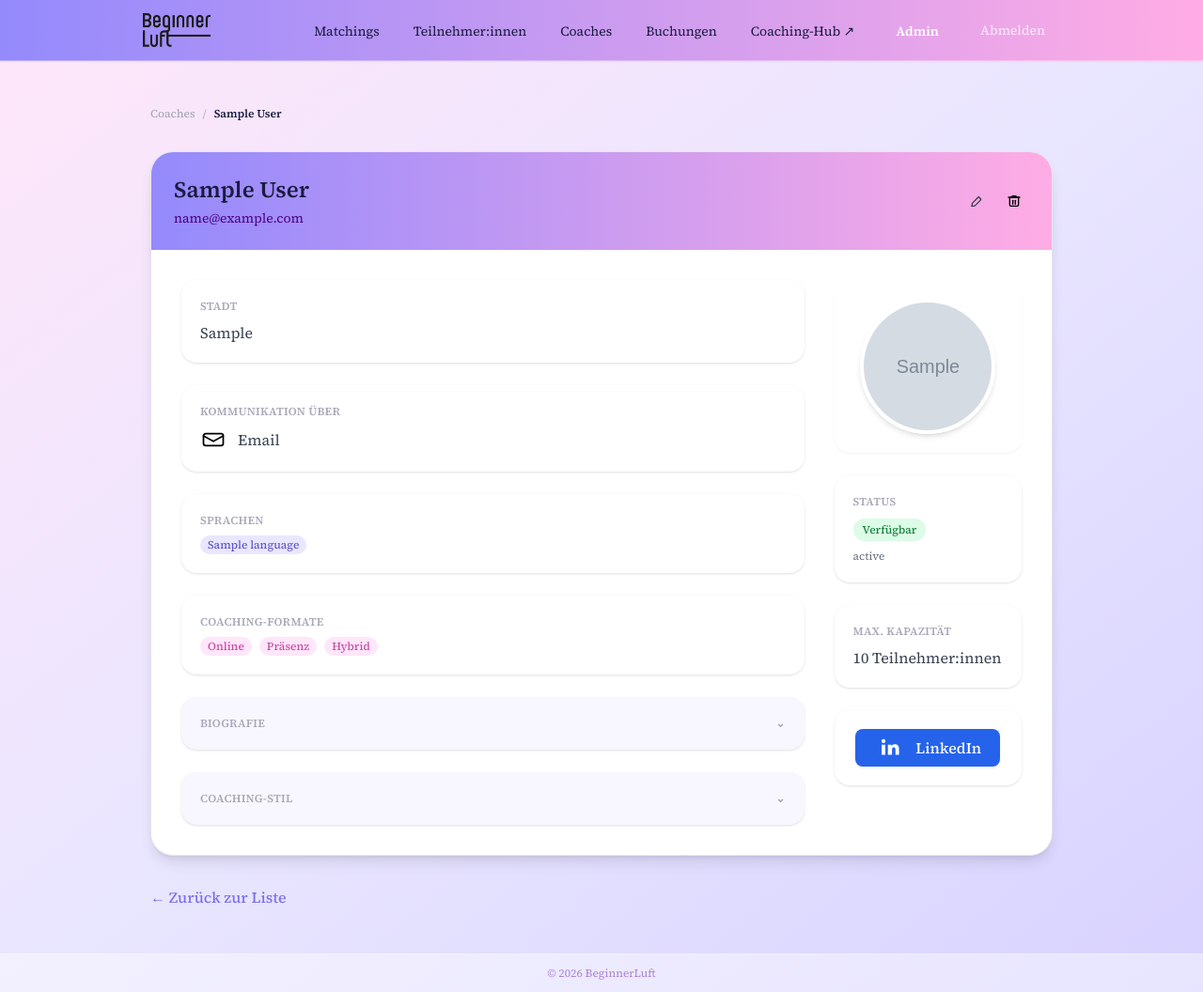
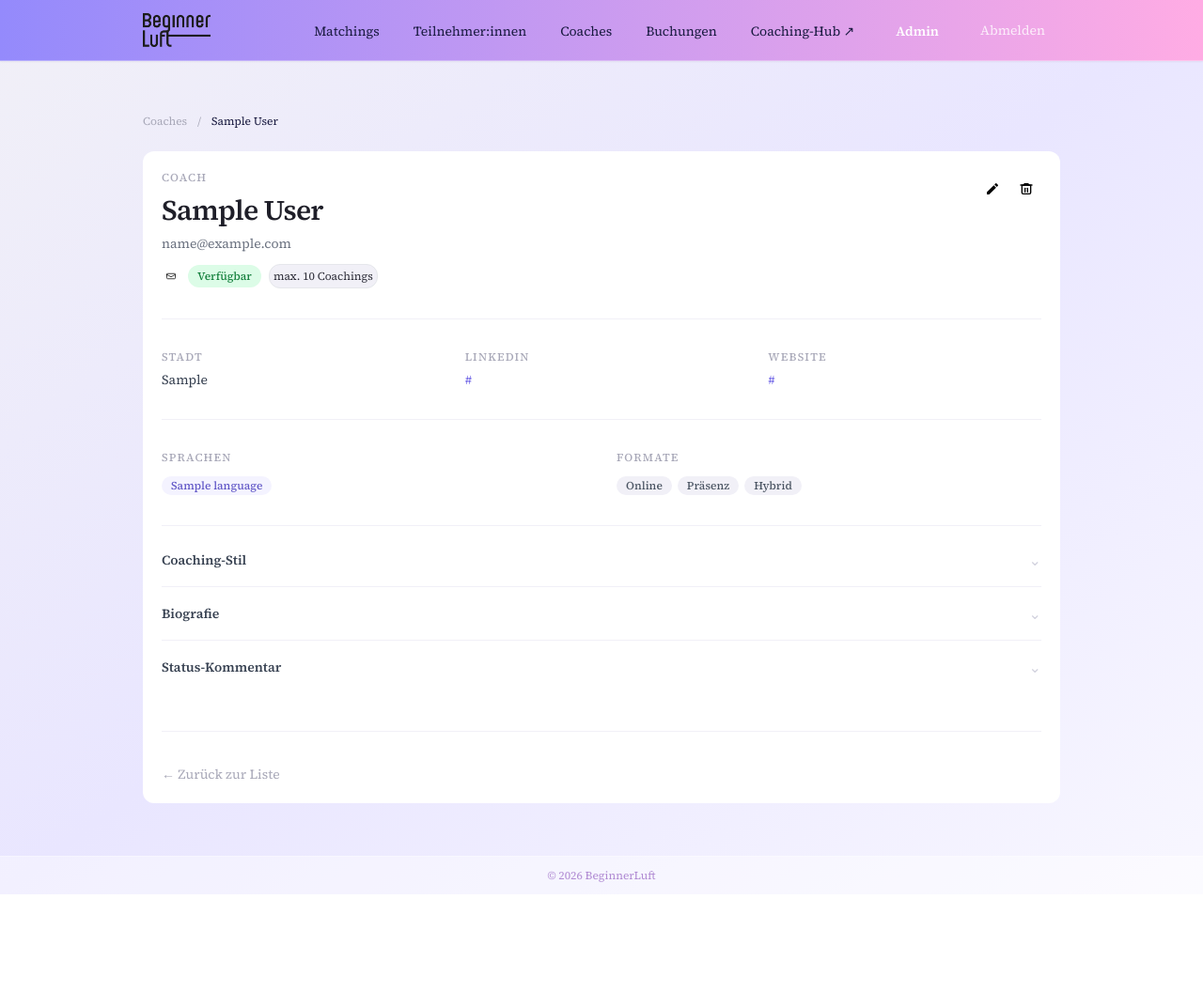
Before and after one commit to neptunhiker/bl-matching-app, a Django app: page /profiles/coaches/00000000-0000-0000-0000-000000000001/ in a window 1280 px wide. Shown: the whole page at 94% size. After the commit the page ends 952 px from the top, so only its background shows below. Run offline with Django 4.2, Linux system fonts and the light colour scheme; a user stored in the database is signed in; tables that the repository leaves empty hold one stand-in row (values such as "Sample post"); grey boxes marked "Sample" are stand-in pictures; style sheets or scripts are compiled from the project's sources; parts of the project's set-up code (start-up, migrations or seed data) failed here and were passed over.

Commit message:
Refactor the design with a large overhaul

```diff
--- a/bookings/templates/bookings/calendly_bookings_list.html
+++ b/bookings/templates/bookings/calendly_bookings_list.html
@@ -6,7 +6,7 @@
 {% block body %}
 <div class="max-w-5xl mx-auto px-4 py-10">
 	<div class="mb-8">
-		<h1 class="text-3xl font-bold text-purple-950">Calendly Buchungen</h1>
+		<h1 class="text-2xl sm:text-3xl font-semibold ">Calendly Buchungen</h1>
 		<p class="text-sm text-purple-700/70 mt-1">
 			{{ bookings|length }} Eintrag{{ bookings|length|pluralize:",e" }}
 		</p>
--- a/emails/templates/emails/intro_call_info_to_participant.html
+++ b/emails/templates/emails/intro_call_info_to_participant.html
@@ -12,13 +12,11 @@ Gute Neuigkeiten, {{ participant.first_name }}!
 
 <p style="margin-top:16px;">
 Wir haben einen passenden Coach für dein Coaching gefunden:
-<strong>{{ coach.full_name }}</strong>.
+<strong>{{ coach.full_name }}</strong>. {% if coach.website_url %} <a href="{{ coach.website_url }}" target="_blank" rel="noopener noreferrer">Hier</a> kannst du mehr über {{ coach.first_name }} erfahren.{% endif %}
 </p>
 
 <p style="margin-top:16px;">
-{{ coach.first_name }} wird sich in Kürze bei dir melden, um ein kurzes
-Kennenlerngespräch zu vereinbaren. In diesem Gespräch könnt ihr euch
-gegenseitig kennenlernen und über deine Coaching-Ziele sprechen.
+{{ coach.first_name }} wird sich in Kürze bei dir melden, um ein kurzes Kennenlerngespräch zu vereinbaren. In diesem Gespräch könnt ihr euch gegenseitig kennenlernen und über deine Coaching-Ziele sprechen.
 </p>
 
 <p style="margin-top:16px;">
--- a/profiles/forms.py
+++ b/profiles/forms.py
@@ -51,6 +51,7 @@ class CoachForm(forms.ModelForm):
             'bio',
             'coaching_style',
             'linkedin_url',
+            'website_url',
             'profile_photo',
             'coaching_format_online',
             'coaching_format_presence',
--- a/profiles/models.py
+++ b/profiles/models.py
@@ -48,6 +48,7 @@ class Coach(models.Model):
     bio = models.TextField(blank=True, verbose_name='Biografie')
     coaching_style = models.TextField(blank=True, verbose_name='Coaching-Stil', help_text='Coaching-Stil')
     linkedin_url = models.URLField(blank=True, verbose_name='LinkedIn Profil')
+    website_url = models.URLField(blank=True, verbose_name='BeginnerLuft Website Profil')
     profile_photo = models.ImageField(upload_to='coach_photos/', blank=True, null=True, verbose_name='Profilfoto')
 
     coaching_format_online = models.BooleanField(default=False, verbose_name='Online')
--- a/profiles/templates/profiles/coach_detail.html
+++ b/profiles/templates/profiles/coach_detail.html
@@ -5,150 +5,34 @@
 {% block title %}{{ coach.full_name }} – Coach{% endblock %}
 
 {% block body %}
-<div class="max-w-5xl mx-auto px-4 sm:px-8 py-12">
-  <nav class="text-xs text-neutral-400 mb-8 flex items-center">
-    <a href="{% url 'coach_list' %}" class="hover:text-primary-500 transition-colors font-medium">Coaches</a>
+{% include "components/_layout.html" with layout_mode="start" layout_outer_class="max-w-5xl mx-auto px-4 sm:px-6 py-10 sm:py-14" %}
+
+  {# Breadcrumb #}
+  <nav class="text-xs text-neutral-400 mb-6">
+    <a href="{% url 'coach_list' %}" class="hover:text-primary-500 transition-colors">Coaches</a>
     <span class="mx-2">/</span>
-    <span class="text-tertiary-700 font-semibold">{{ coach.full_name }}</span>
+    <span class="text-tertiary-700">{{ coach.full_name }}</span>
   </nav>
+<div class="bg-white p-5 rounded-xl">
 
-  <div class="bg-white rounded-3xl shadow-lg border border-neutral-200 overflow-hidden">
-    <!-- HEADER -->
-    <div class="bg-bl-gradient px-6 py-6 flex items-center justify-between">
+  {# Page header #}
+  <div class="flex flex-col sm:flex-row sm:items-start sm:justify-between gap-4 pb-8 border-b border-neutral-100 ">
     <div>
-        <h1 class="text-2xl font-semibold text-tertiary-700">{{ coach.full_name }}</h1>
-        <p class="text-sm text-tertiary-600 mt-1">{{ coach.email }}</p>
-      </div>
-      {% if request.user.is_staff %}
-      <div class="flex gap-2">
-        <a href="{% url 'coach_update' coach.pk %}?next={{ request.GET.next|default:request.path }}"
-           class="inline-flex items-center justify-center w-8 h-8 rounded-md text-neutral-700 hover:bg-neutral-100 transition-colors"
-           aria-label="Bearbeiten">
-          <svg xmlns="http://www.w3.org/2000/svg" class="h-4 w-4" fill="none"
-               viewBox="0 0 24 24" stroke="currentColor" stroke-width="2">
-            <path stroke-linecap="round" stroke-linejoin="round"
-                  d="M15.232 5.232l3.536 3.536M4 20h4.586a1 1 0 00.707-.293l9.414-9.414a1 1 0 000-1.414L16.121 6.12a1 1 0 00-1.414 0L5.293 15.535A1 1 0 005 16.243V20z"/>
-          </svg>
-        </a>
-        <a href="{% url 'coach_delete' coach.pk %}?next={{ request.GET.next|default:request.path }}"
-           class="inline-flex items-center justify-center w-8 h-8 rounded-md text-red-600 hover:bg-red-50 transition-colors"
-           aria-label="Löschen">
-          <img src="{% static 'icons/delete.svg' %}" alt="Löschen" class="h-4 w-4"/>
-        </a>
-      </div>
+      <p class="text-xs font-medium uppercase tracking-widest text-neutral-400 mb-2">Coach</p>
+      <h1 class="text-3xl font-semibold tracking-tight text-neutral-900 leading-tight">
+        {{ coach.full_name }}
+      </h1>
+      <p class="mt-1.5 text-sm text-neutral-500">{{ coach.email }}</p>
+      <div class="mt-3 flex flex-wrap items-center gap-2">
+      {% if coach.preferred_communication_channel == 'slack' %}
+          <span class="inline-flex h-5 w-5 items-center justify-center rounded " aria-label="Slack" title="Bevorzugt Slack">
+            <img src="{% static 'icons/slack.svg' %}" alt="Slack" class="h-3 w-3" />
+          </span>
+        {% else %}
+          <span class="inline-flex h-5 w-5 items-center justify-center rounded " aria-label="E-Mail" title="Bevorzugt E-Mail">
+            <img src="{% static 'icons/envelope.svg' %}" alt="E-Mail" class="h-3 w-3" />
+          </span>
         {% endif %}
-    </div>
-
-    <!-- MAIN GRID -->
-    <div class="px-8 py-8 grid grid-cols-1 md:grid-cols-4 gap-8">
-      <!-- MAIN CONTENT -->
-      <div class="md:col-span-3 space-y-6">
-        <!-- CITY -->
-        <div class="rounded-2xl p-5 shadow">
-          <p class="text-xs font-semibold uppercase tracking-wide text-neutral-400 mb-2">Stadt</p>
-          <p class="text-base text-neutral-700">
-            {% if coach.city %}{{ coach.city }}{% else %}<span class="italic text-neutral-400">–</span>{% endif %}
-          </p>
-        </div>
-
-        <!-- COMMUNICATION -->
-        <div class="rounded-2xl p-5 shadow">
-          <p class="text-xs font-semibold uppercase tracking-wide text-neutral-400 mb-2">Kommunikation über</p>
-          <div class="flex items-center gap-3">
-            {% if coach.preferred_communication_channel == 'slack' %}
-              <img src="{% static 'icons/slack.svg' %}" alt="Slack" class="h-7 w-7"/>
-            {% else %}
-              <img src="{% static 'icons/envelope.svg' %}" alt="Email" class="h-7 w-7"/>
-            {% endif %}
-            <p class="text-base text-neutral-700">
-              {{ coach.get_preferred_communication_channel_display }}
-            </p>
-          </div>
-        </div>
-
-        <!-- LANGUAGES -->
-        <div class="rounded-2xl p-5 shadow">
-          <p class="text-xs font-semibold uppercase tracking-wide text-neutral-400 mb-2">Sprachen</p>
-          {% if coach.languages.all %}
-          <div class="flex flex-wrap gap-2">
-            {% for lang in coach.languages.all %}
-            {% include "components/_badge.html" with badge_text=lang.name badge_variant="primary" badge_size="sm" %}
-            {% endfor %}
-          </div>
-          {% else %}
-          <p class="text-base text-neutral-400 italic">–</p>
-          {% endif %}
-        </div>
-
-        <!-- COACHING FORMATS -->
-        <div class="rounded-2xl p-5 shadow">
-          <p class="text-xs font-semibold uppercase tracking-wide text-neutral-400 mb-2">Coaching-Formate</p>
-          <div class="flex flex-wrap gap-2">
-            {% if coach.coaching_format_online %}
-            {% include "components/_badge.html" with badge_text="Online" badge_variant="secondary" badge_size="sm" %}
-            {% endif %}
-            {% if coach.coaching_format_presence %}
-            {% include "components/_badge.html" with badge_text="Präsenz" badge_variant="secondary" badge_size="sm" %}
-            {% endif %}
-            {% if coach.coaching_format_hybrid %}
-            {% include "components/_badge.html" with badge_text="Hybrid" badge_variant="secondary" badge_size="sm" %}
-            {% endif %}
-          </div>
-        </div>
-
-        <!-- BIO -->
-        {% if coach.bio %}
-        <details class="bg-neutral-50 rounded-2xl p-5 shadow group">
-          <summary class="cursor-pointer text-xs font-semibold uppercase tracking-wide text-neutral-400 flex justify-between items-center">
-            Biografie
-            <span class="text-xs text-neutral-400 group-open:rotate-180 transition">⌄</span>
-          </summary>
-          <p class="mt-3 text-base text-neutral-700 leading-relaxed whitespace-pre-line">
-            {{ coach.bio }}
-          </p>
-        </details>
-        {% endif %}
-
-        <!-- COACHING STYLE -->
-        {% if coach.coaching_style %}
-        <details class="bg-neutral-50 rounded-2xl p-5 shadow group">
-          <summary class="cursor-pointer text-xs font-semibold uppercase tracking-wide text-neutral-400 flex justify-between items-center">
-            Coaching-Stil
-            <span class="text-xs text-neutral-400 group-open:rotate-180 transition">⌄</span>
-          </summary>
-          <p class="mt-3 text-base text-neutral-700 leading-relaxed whitespace-pre-line">
-            {{ coach.coaching_style }}
-          </p>
-        </details>
-        {% endif %}
-      </div>
-
-      <!-- SIDEBAR -->
-      <div class="space-y-6">
-        <!-- PROFILE PHOTO -->
-        <div class="rounded-2xl p-5 text-center shadow-sm">
-          {% if coach.profile_photo %}
-            <img src="{{ coach.profile_photo.url }}"
-                 alt="{{ coach.full_name }}"
-                 class="mx-auto w-36 h-36 rounded-full object-cover shadow-md border-4 border-white">
-          {% else %}
-            <div class="mx-auto w-36 h-36 rounded-full bg-neutral-200 flex items-center justify-center shadow-md border-4 border-white">
-              <svg xmlns="http://www.w3.org/2000/svg"
-                   viewBox="0 0 24 24"
-                   fill="currentColor"
-                   class="w-16 h-16 text-neutral-400">
-                <path fill-rule="evenodd"
-                  d="M12 2a5 5 0 100 10 5 5 0 000-10zm-7 18a7 7 0 1114 0H5z"
-                  clip-rule="evenodd"/>
-              </svg>
-            </div>
-          {% endif %}
-        </div>
-
-        <!-- STATUS -->
-        <div class="rounded-2xl p-5 shadow">
-          <p class="text-xs font-semibold uppercase tracking-wide text-neutral-400 mb-2">Status</p>
-          {% if coach.status %}
         {% if coach.status == 'available' %}
           {% include "components/_badge.html" with badge_text=coach.get_status_display badge_variant="success" %}
         {% elif coach.status == 'inactive' %}
@@ -158,50 +42,141 @@
         {% else %}
           {% include "components/_badge.html" with badge_text=coach.get_status_display badge_variant="neutral" %}
         {% endif %}
+        {% if coach.maximum_capacity %}
+          <span class="text-xs bg-neutral-100 border rounded-xl p-1">max. {{ coach.maximum_capacity }} Coachings</span>
         {% endif %}
-          {% if coach.status_notes %}
-          <p class="mt-2 text-xs text-neutral-500">
-            {{ coach.status_notes }}
-          </p>
+
+      </div>
+    </div>
+
+    {% if request.user.is_staff %}
+      {% with next_url=request.GET.next|default:request.path %}
+        <div class="flex items-center gap-1 shrink-0 pt-1">
+          {% url 'coach_update' coach.pk as coach_update_url %}
+          <a href="{{ coach_update_url }}?next={{ next_url }}"
+             class="inline-flex items-center justify-center w-8 h-8 rounded-md text-neutral-700 hover:bg-neutral-100 transition-colors"
+             aria-label="Bearbeiten">
+            <img src="{% static 'icons/edit.svg' %}" alt="Bearbeiten" class="h-4 w-4" />
+          </a>
+          {% url 'coach_delete' coach.pk as coach_delete_url %}
+          <a href="{{ coach_delete_url }}?next={{ next_url }}"
+             class="inline-flex items-center justify-center w-8 h-8 rounded-md text-red-600 hover:bg-red-50 transition-colors"
+             aria-label="Löschen">
+            <img src="{% static 'icons/delete.svg' %}" alt="Löschen" class="h-4 w-4" />
+          </a>
+        </div>
+      {% endwith %}
     {% endif %}
   </div>
 
-        <!-- CAPACITY -->
-        <div class="rounded-2xl p-5 shadow">
-          <p class="text-xs font-semibold uppercase tracking-wide text-neutral-400 mb-2">Max. Kapazität</p>
-          <p class="text-base text-neutral-700">
-            {% if coach.maximum_capacity %}
-              {{ coach.maximum_capacity }} Teilnehmer:innen
+  {# Body #}
+  <div class="mt-8 space-y-8">
+
+    {# Key fields #}
+    <dl class="grid grid-cols-1 sm:grid-cols-3 gap-y-6 gap-x-8">
+      <div>
+        <dt class="text-xs font-medium uppercase tracking-widest text-neutral-400 mb-1.5">Stadt</dt>
+        <dd class="text-sm text-neutral-700">{{ coach.city|default:"—" }}</dd>
+      </div>
+      <div>
+        <dt class="text-xs font-medium uppercase tracking-widest text-neutral-400 mb-1.5">LinkedIn</dt>
+        <dd class="text-sm">
+          {% if coach.linkedin_url %}
+            <a href="{{ coach.linkedin_url }}" target="_blank" rel="noopener noreferrer"
+               class="text-primary-600 hover:underline underline-offset-2 break-all focus-visible:outline-none focus-visible:ring-2 focus-visible:ring-primary-300 rounded-sm">
+              {{ coach.linkedin_url }}
+            </a>
           {% else %}
-              <span class="italic text-neutral-400">–</span>
+            <span class="text-neutral-400">—</span>
           {% endif %}
-          </p>
+        </dd>
       </div>
+      <div>
+        <dt class="text-xs font-medium uppercase tracking-widest text-neutral-400 mb-1.5">Website</dt>
+        <dd class="text-sm">
+          {% if coach.website_url %}
+            <a href="{{ coach.website_url }}" target="_blank" rel="noopener noreferrer"
+               class="text-primary-600 hover:underline underline-offset-2 break-all focus-visible:outline-none focus-visible:ring-2 focus-visible:ring-primary-300 rounded-sm">
+              {{ coach.website_url }}
+            </a>
+          {% else %}
+            <span class="text-neutral-400">—</span>
+          {% endif %}
+        </dd>
+      </div>
+    </dl>
 
-        <!-- LINKEDIN -->
-        {% if coach.linkedin_url %}
-        <div class="rounded-2xl p-5 shadow text-center">
-          <a href="{{ coach.linkedin_url }}"
-             target="_blank"
-             class="inline-flex items-center gap-2 px-5 py-2 text-base font-medium rounded-lg bg-blue-600 text-white hover:bg-blue-700 transition shadow">
-            <svg xmlns="http://www.w3.org/2000/svg"
-                 class="h-5 w-9 fill-white"
-                 viewBox="0 0 24 24">
-              <path d="M4.98 3.5C4.98 4.88 3.86 6 2.49 6S0 4.88 0 3.5 1.12 1 2.49 1s2.49 1.12 2.49 2.5zM.22 8h4.54v13H.22V8zM8.09 8h4.35v1.77h.06c.61-1.15 2.1-2.36 4.32-2.36 4.62 0 5.47 3.04 5.47 6.99V21h-4.54v-6.17c0-1.47-.03-3.36-2.05-3.36-2.06 0-2.37 1.61-2.37 3.26V21H8.09V8z"/>
-            </svg>
-            LinkedIn
-          </a>
+    {# Languages + Formats #}
+    <div class="border-t border-neutral-100 pt-8 grid grid-cols-1 sm:grid-cols-2 gap-8 ">
+      <div>
+        <p class="text-xs font-medium uppercase tracking-widest text-neutral-400 mb-3">Sprachen</p>
+        <div class="flex flex-wrap gap-1.5">
+          {% for lang in coach.languages.all %}
+            <span class="inline-flex items-center rounded-full bg-primary-50 px-2.5 py-0.5 text-xs font-medium text-primary-700">{{ lang.name }}</span>
+          {% empty %}
+            <span class="text-sm text-neutral-400">Keine Sprachen hinterlegt.</span>
+          {% endfor %}
         </div>
+      </div>
+      <div>
+        <p class="text-xs font-medium uppercase tracking-widest text-neutral-400 mb-3">Formate</p>
+        <div class="flex flex-wrap gap-1.5">
+          {% if coach.coaching_format_online %}
+            <span class="inline-flex items-center rounded-full bg-neutral-100 px-2.5 py-0.5 text-xs font-medium text-neutral-600">Online</span>
+          {% endif %}
+          {% if coach.coaching_format_presence %}
+            <span class="inline-flex items-center rounded-full bg-neutral-100 px-2.5 py-0.5 text-xs font-medium text-neutral-600">Präsenz</span>
+          {% endif %}
+          {% if coach.coaching_format_hybrid %}
+            <span class="inline-flex items-center rounded-full bg-neutral-100 px-2.5 py-0.5 text-xs font-medium text-neutral-600">Hybrid</span>
+          {% endif %}
+          {% if not coach.coaching_format_online and not coach.coaching_format_presence and not coach.coaching_format_hybrid %}
+            <span class="text-sm text-neutral-400">Keine Formate hinterlegt.</span>
           {% endif %}
         </div>
       </div>
     </div>
 
-  <div class="mt-8">
+    {# Expandable sections #}
+    <div class="border-t border-neutral-100 pt-2">
+      <details class="group border-b border-neutral-100 py-4">
+        <summary class="cursor-pointer list-none flex items-center justify-between gap-4 focus-visible:outline-none focus-visible:ring-2 focus-visible:ring-primary-300 rounded-sm">
+          <span class="text-sm font-semibold text-neutral-700">Coaching-Stil</span>
+          <span class="text-neutral-300 group-open:rotate-180 transition-transform motion-reduce:transition-none shrink-0 select-none">⌄</span>
+        </summary>
+        <p class="mt-3 pb-1 text-sm leading-7 text-neutral-600 whitespace-pre-wrap max-w-[68ch]">{{ coach.coaching_style|default:"—" }}</p>
+      </details>
+
+      <details class="group border-b border-neutral-100 py-4">
+        <summary class="cursor-pointer list-none flex items-center justify-between gap-4 focus-visible:outline-none focus-visible:ring-2 focus-visible:ring-primary-300 rounded-sm">
+          <span class="text-sm font-semibold text-neutral-700">Biografie</span>
+          <span class="text-neutral-300 group-open:rotate-180 transition-transform motion-reduce:transition-none shrink-0 select-none">⌄</span>
+        </summary>
+        <p class="mt-3 pb-1 text-sm leading-7 text-neutral-600 whitespace-pre-wrap max-w-[68ch]">{{ coach.bio|default:"—" }}</p>
+      </details>
+
+      <details class="group py-4">
+        <summary class="cursor-pointer list-none flex items-center justify-between gap-4 focus-visible:outline-none focus-visible:ring-2 focus-visible:ring-primary-300 rounded-sm">
+          <span class="text-sm font-semibold text-neutral-700">Status-Kommentar</span>
+          <span class="text-neutral-300 group-open:rotate-180 transition-transform motion-reduce:transition-none shrink-0 select-none">⌄</span>
+        </summary>
+        <p class="mt-3 pb-1 text-sm leading-7 text-neutral-600 whitespace-pre-wrap max-w-[68ch]">{{ coach.status_notes|default:"Kein Status-Kommentar hinterlegt." }}</p>
+      </details>
+    </div>
+
+  </div>
+
+
+  {# Footer #}
+  <div class="mt-10 pt-8 border-t border-neutral-100">
     <a href="{% url 'coach_list' %}"
-       class="text-base text-primary-600 hover:text-primary-700 transition-colors font-medium">
+       class="text-sm text-neutral-400 hover:text-neutral-700 transition-colors focus-visible:outline-none focus-visible:ring-2 focus-visible:ring-neutral-300 rounded-sm">
       ← Zurück zur Liste
     </a>
   </div>
+
+{% include "components/_layout.html" with layout_mode="end" %}
+
 </div>
+
 {% endblock %}
--- a/profiles/templates/profiles/coach_form.html
+++ b/profiles/templates/profiles/coach_form.html
@@ -35,6 +35,7 @@
           {% include "profiles/_form_field.html" with field=form.coaching_style %}
           {% include "profiles/_form_field.html" with field=form.maximum_capacity %}
           {% include "profiles/_form_field.html" with field=form.linkedin_url %}
+          {% include "profiles/_form_field.html" with field=form.website_url %}
         </div>
       </div>
 
--- a/profiles/templates/profiles/participant_list.html
+++ b/profiles/templates/profiles/participant_list.html
@@ -9,7 +9,7 @@
   <!-- Header row -->
   <div class="flex items-center justify-between mb-8">
     <div>
-      <h1 class="text-2xl font-semibold text-tertiary-700">Teilnehmer:innen</h1>
+      <h1 class="text-2xl sm:text-3xl font-semibold text-tertiary-700">Teilnehmer:innen</h1>
       <p class="text-sm text-neutral-500 mt-1">{{ paginator.count }} Einträge insgesamt</p>
     </div>
     {% url 'participant_create' as participant_create_url %}
--- a/templates/base.html
+++ b/templates/base.html
@@ -12,7 +12,7 @@
     <link rel="stylesheet" href="{% static 'css/tailwind.css' %}?v={% now 'U' %}" />
     {% block extra_head %}{% endblock %}
   </head>
-  <body class="min-h-screen bg-gradient-to-br from-secondary-100 via-primary-100 to-primary-200 font-sans text-neutral-800 flex flex-col">
+  <body class="min-h-screen bg-gradient-to-br from-neutral-100 via-primary-100 to-neutral-50 font-sans text-neutral-800 flex flex-col">
 
     {% include "components/_navbar.html" %}
 
```
Also changed, not shown: matching/templates/matching/matching_attempt_detail.html (+9 -23 lines), matching/templates/matching/matching_attempt_form.html (+9 -8 lines), matching/templates/matching/matchings.html (+66 -35 lines), matching/templates/matching/request_to_coach_form.html (+3 -9 lines), matching/views.py (+2 -6 lines), profiles/templates/profiles/coach_list.html (+5 -6 lines), profiles/templates/profiles/participant_detail.html (+68 -69 lines), templates/components/_button.html (+11 -8 lines), profiles/migrations/0005_coach_website_url.py (added). Lines whose indentation alone changed are shown as unchanged.
